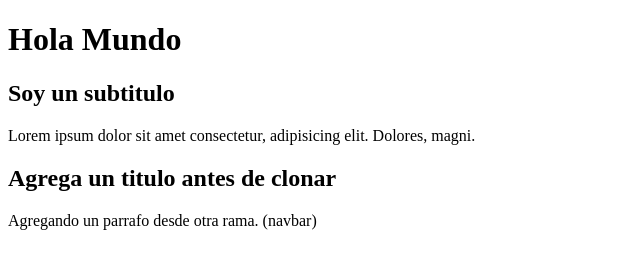
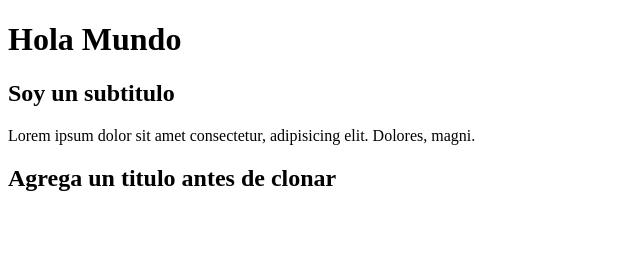
Before and after one commit to stephanieb81/pruebagit, a plain HTML site: page index.html in a window 1280 px wide. Shown: the whole page, without its empty margins (0-640 px from the left). Drawn offline with Linux system fonts and the light colour scheme.

Commit message:
limpiando antes de cambiar

```diff
--- a/index.html
+++ b/index.html
@@ -12,7 +12,6 @@
       Lorem ipsum dolor sit amet consectetur, adipisicing elit. Dolores, magni.
       </p>
       <h2>Agrega un titulo antes de clonar</h2>
-      <p>Agregando un parrafo desde otra rama. (navbar)</p>
     </p>
   </body>
 </html>
```
